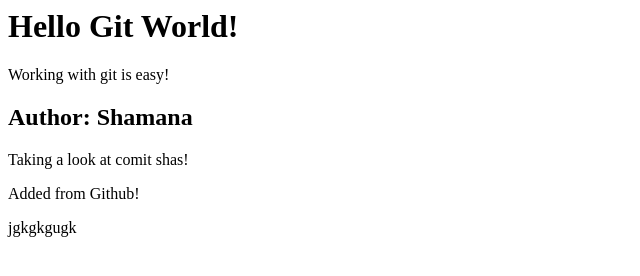
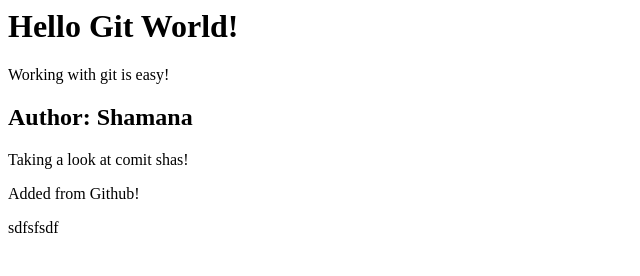
Before and after one commit to Shamana87/GitGitHubMasterclass, a plain HTML site: page index.html in a window 1280 px wide. Shown: the full height of the page, 0-640 px from the left. Drawn offline with Linux system fonts and the light colour scheme.

Commit message:
tete
tetetet

```diff
--- a/index.html
+++ b/index.html
@@ -13,4 +13,5 @@
 <div>
     <p>Added from Github!</p>
 </div>
-jgkgkgugk
+
+<p>sdfsfsdf</p>
```
